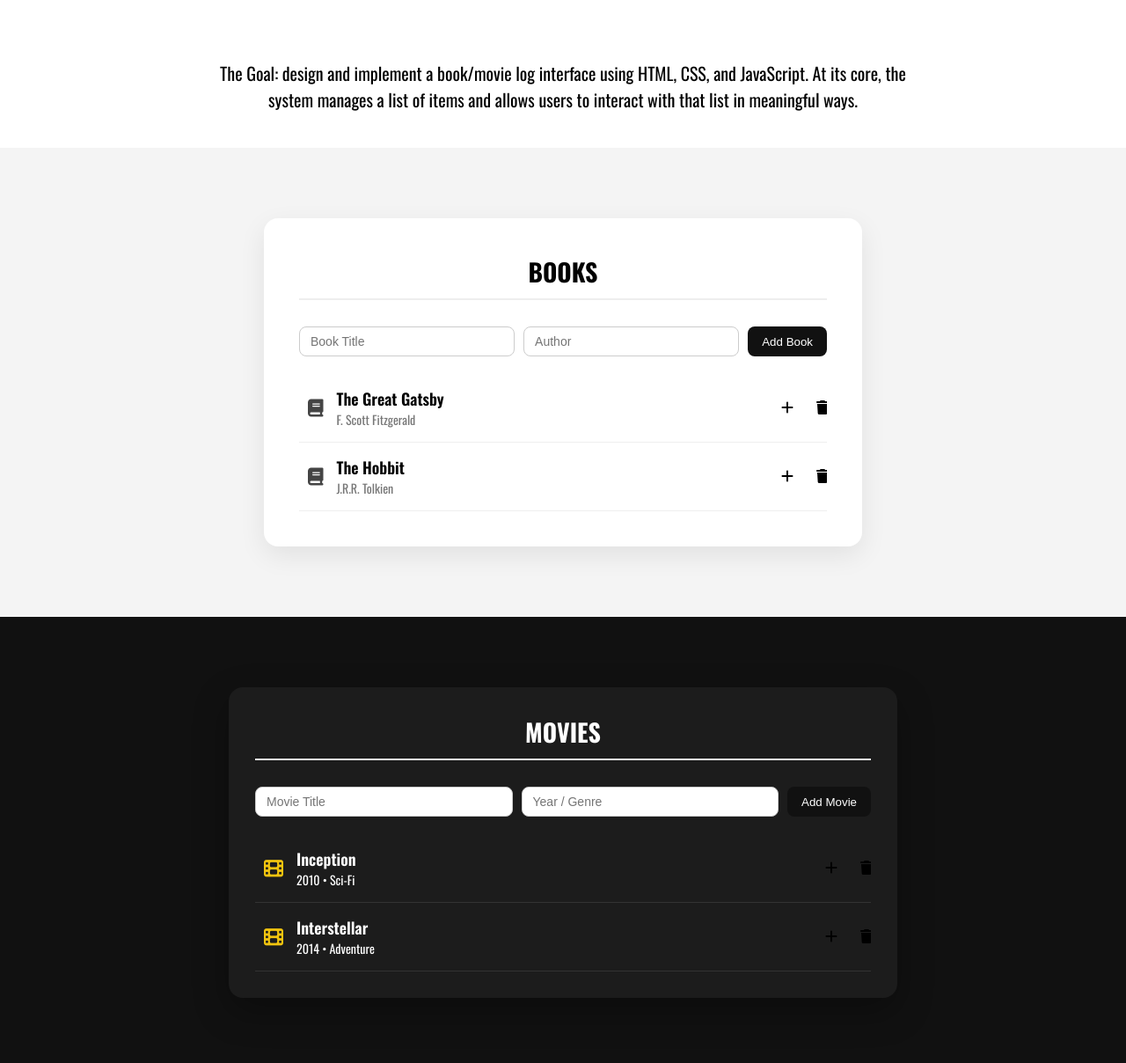
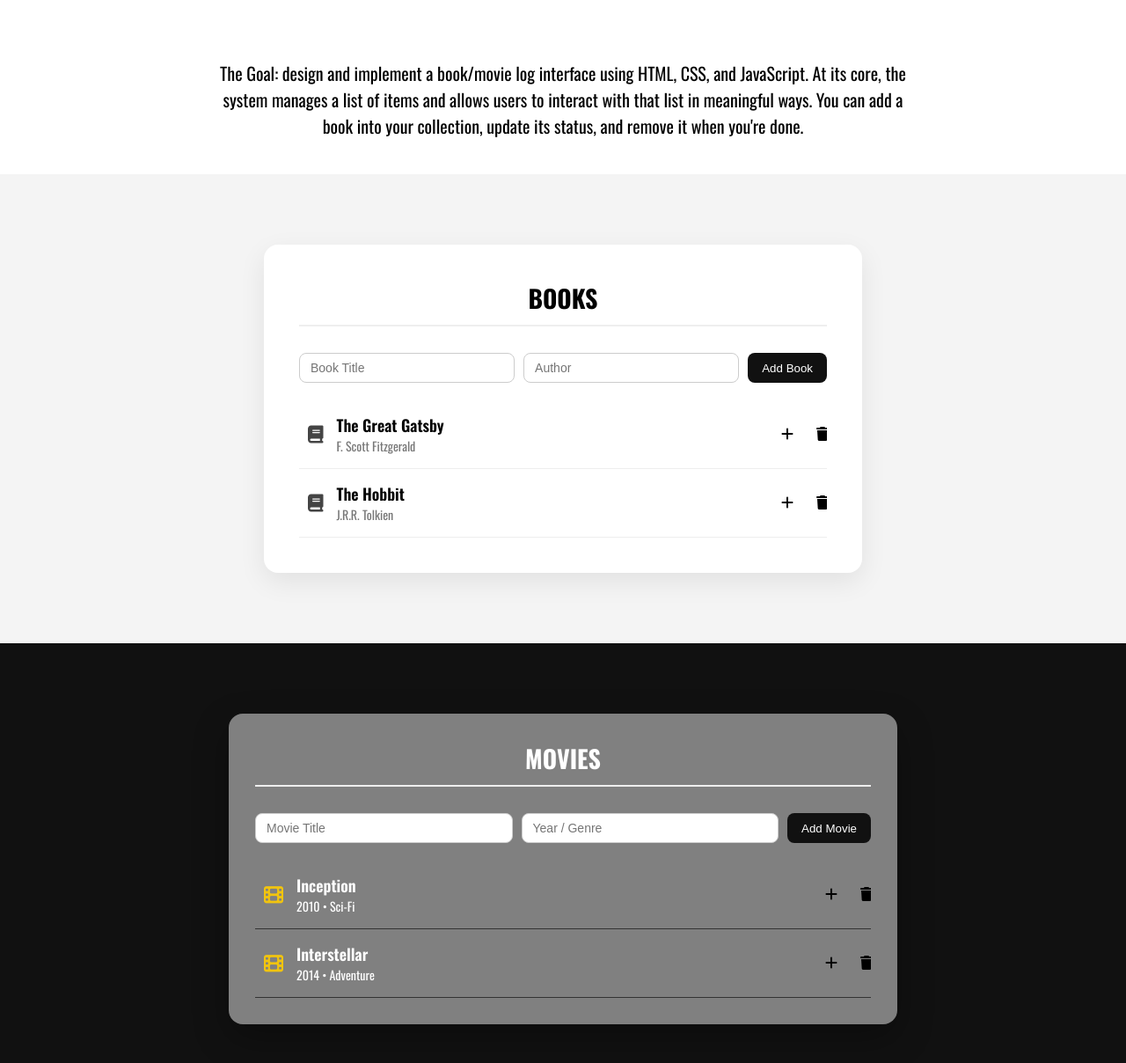
Before and after one commit to DarrenW-hash/MovieLog_Web, a plain HTML site: page index.html in a window 1280 px wide. Shown: the part 592-1800 px from the top of the page at 88% size. Drawn offline with nearby package versions, Linux system fonts and the light colour scheme; a web font is replaced by a local one.

Commit message:
final changes

```diff
--- a/index.html
+++ b/index.html
@@ -213,7 +213,7 @@ document.addEventListener("DOMContentLoaded", function () {
 
     <p class="Welcoming">The Goal: design and implement a book/movie log interface using HTML,
             CSS, and JavaScript. At its core, the system manages a list of items and allows users to interact
-            with that list in meaningful ways.</p>
+            with that list in meaningful ways. You can add a book into your collection, update its status, and remove it when you're done.</p>
 
     <section class="featherbox_Books">
         <div class="book-list-card">
--- a/styles.css
+++ b/styles.css
@@ -291,7 +291,7 @@ footer {
 
 /* Card container */
 .movie-list-card {
-    background-color: #1c1c1c;
+    background-color: gray;
     width: 100%;
     max-width: 700px;
     padding: 30px;
```
